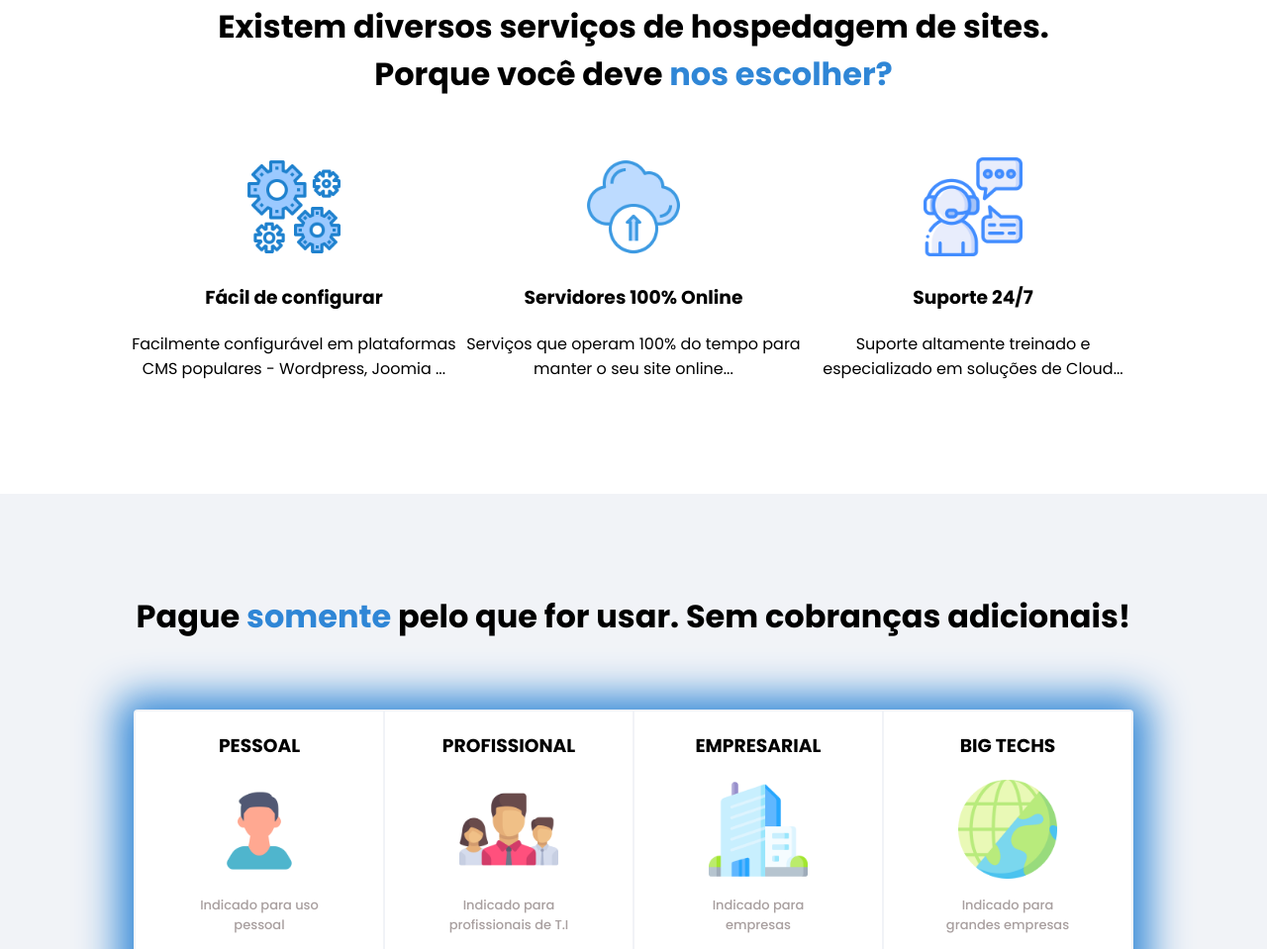
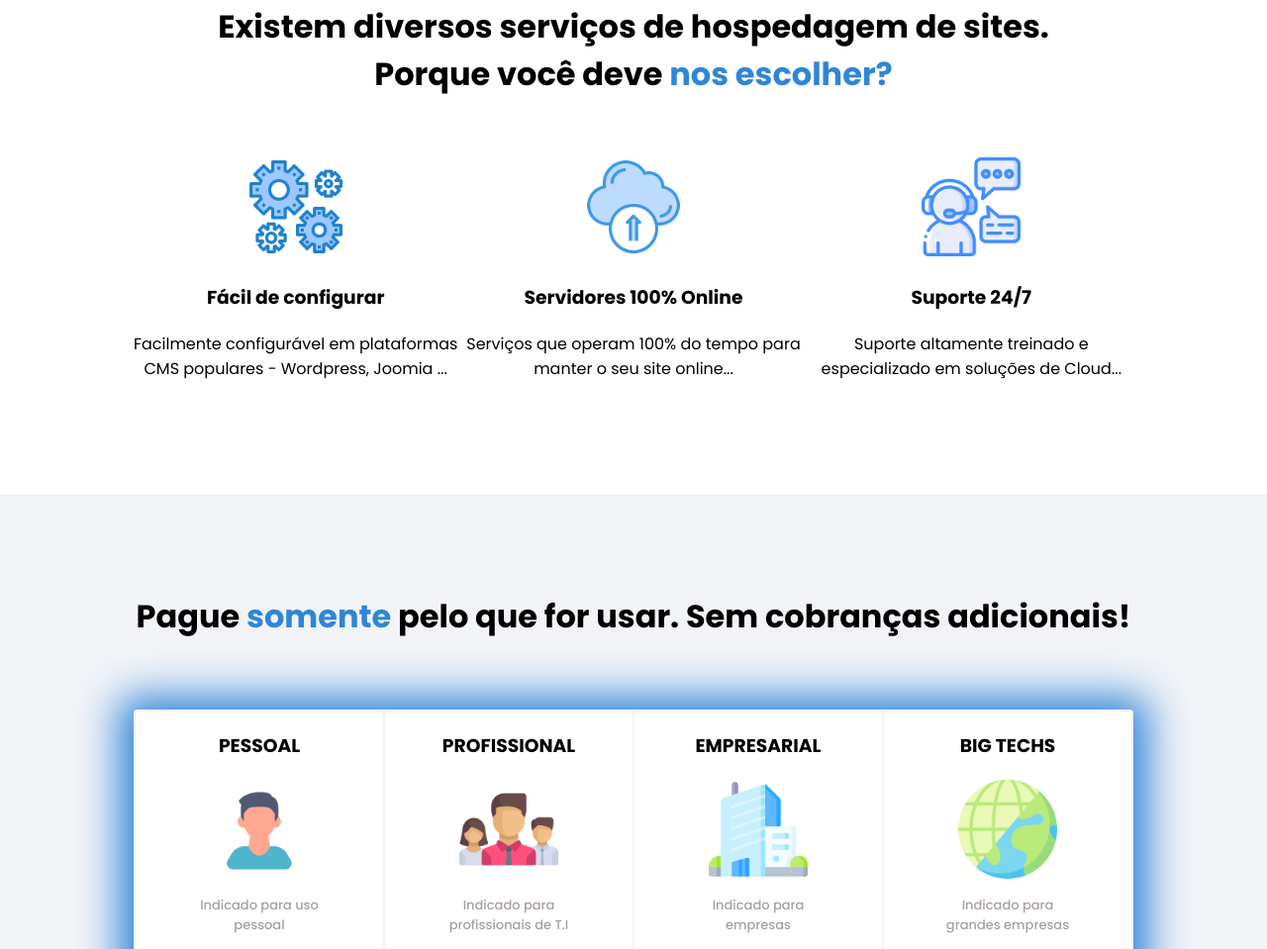
Before and after one commit to marcosnunes/Website_para_um_provedor_de_hospedagem, a plain HTML site: page index.html in a window 1280 px wide. Shown: the part 1023-1982 px from the top of the page at 99% size. Drawn offline with Linux system fonts and the light colour scheme.

Commit message:
css changes

```diff
--- a/index.html
+++ b/index.html
@@ -57,7 +57,7 @@
     <div class="secao-informacoes" id="informacoes">
         <h2>Existem diversos serviços de hospedagem de sites. Porque você deve <span>nos escolher?</span></h2>
         <div class="container-informacoes largura-limitada">
-            <div>
+            <div class="card1">
                 <img src="assets/icone-engrenagens.png" alt="ícone">
                 <h3>Fácil de configurar</h3>
                 <p>Facilmente configurável em plataformas CMS populares - Wordpress, Joomia ...</p>
--- a/style.css
+++ b/style.css
@@ -151,22 +151,15 @@
 }
 
 .container-informacoes {
-    position: relative;
     height: 240px;
+    display: flex;
+    justify-content: space-around;
+    flex-wrap: wrap;
 }
 
 .container-informacoes div {
     width: 33%;
-    position: absolute;
     top: 0;
-}
-
-.card2 {
-    left: 343px;
-}
-
-.card3 {
-    right: 0;
 }
 
 .container-informacoes div img {
```
